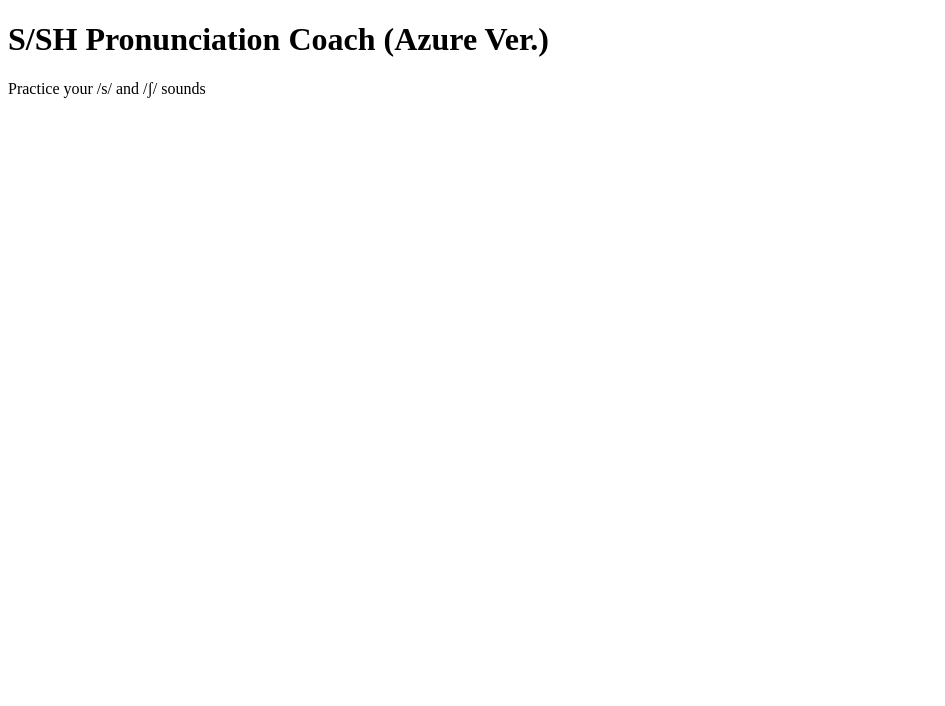
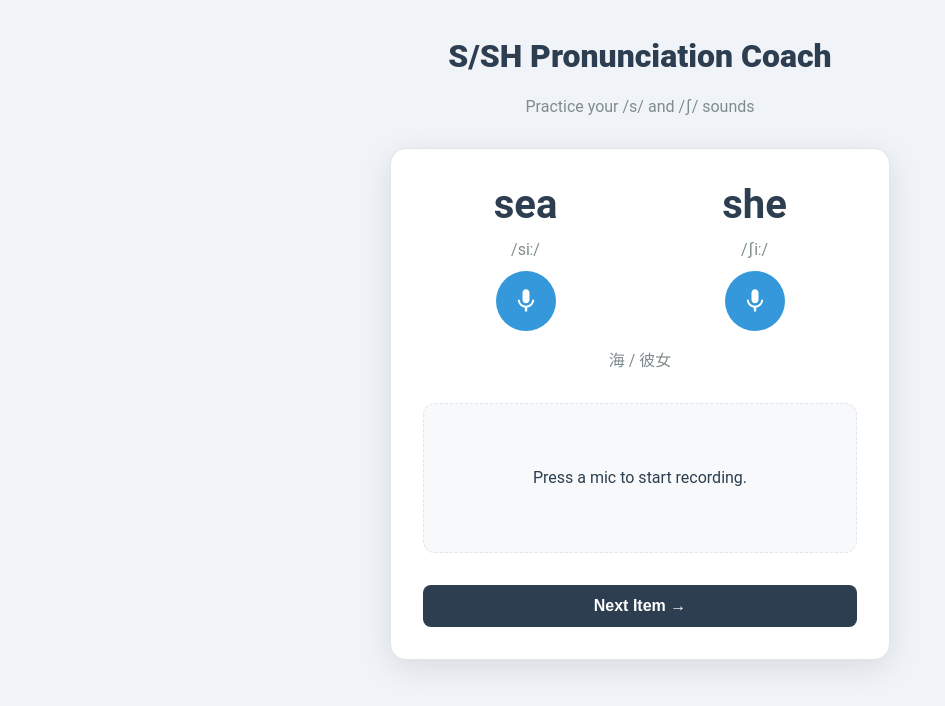
Before and after one commit to yuki5321/vowel-pronunciation-coach, a React (Create React App) app: page / in a window 1280 px wide. Shown: the top 706 px of the page, without its empty margins (0-945 px from the left). Built offline with nearby package versions, Linux system fonts and the light colour scheme.

Commit message:
コミット１１

```diff
--- a/src/App.js
+++ b/src/App.js
@@ -1,12 +1,12 @@
-import React, { useState, useEffect } from "react";
-import axios from "axios"; // API呼び出しのためにaxiosをインストールしてください (npm install axios)
+import React, { useState, useRef } from 'react';
+import axios from 'axios';
 
-// --- アイコンコンポーネント（変更なし） ---
+// --- アイコンコンポーネント ---
 const MicIcon = () => ( <svg xmlns="http://www.w3.org/2000/svg" fill="currentColor" viewBox="0 0 24 24"><path d="M12 14c1.66 0 3-1.34 3-3V5c0-1.66-1.34-3-3-3S9 3.34 9 5v6c0 1.66 1.34 3 3 3zm5.3-3c0 3-2.54 5.1-5.3 5.1S6.7 14 6.7 11H5c0 3.41 2.72 6.23 6 6.72V21h2v-3.28c3.28-.49 6-3.31 6-6.72h-1.7z" /></svg> );
 const CheckIcon = () => ( <svg xmlns="http://www.w3.org/2000/svg" fill="currentColor" viewBox="0 0 24 24"><path d="M9 16.17L4.83 12l-1.42 1.41L9 19 21 7l-1.41-1.41L9 16.17z"/></svg> );
 const CrossIcon = () => ( <svg xmlns="http://www.w3.org/2000/svg" fill="currentColor" viewBox="0 0 24 24"><path d="M19 6.41L17.59 5 12 10.59 6.41 5 5 6.41 10.59 12 5 17.59 6.41 19 12 13.41 17.59 19 19 17.59 13.41 12z"/></svg> );
-// ---
 
+// --- 練習データ ---
 const PRACTICE_ITEMS = [
     { type: 'pair', wordS: 'sea', ipaS: '/siː/', wordSh: 'she', ipaSh: '/ʃiː/', translation: '海 / 彼女' },
     { type: 'pair', wordS: 'seat', ipaS: '/siːt/', wordSh: 'sheet', ipaSh: '/ʃiːt/', translation: '席 / シーツ' },
@@ -15,74 +15,30 @@
     { type: 'sentence', text: 'She sells seashells by the seashore.', ipa: '/ʃiː selz ˈsiːʃelz baɪ ðə ˈsiːʃɔːr/', translation: '彼女は海岸で貝殻を売る' },
 ];
 
-// ✅ 修正点 1: 音声録音の仕組みを変更
-const AudioRecorder = {
-    recorder: null,
-    stream: null,
-    audioChunks: [],
-
-    start: async function() {
-        if (!(navigator.mediaDevices && navigator.mediaDevices.getUserMedia)) {
-            throw new Error("Media Devices API not supported.");
-        }
-        this.stream = await navigator.mediaDevices.getUserMedia({ audio: true });
-        this.audioChunks = [];
-        this.recorder = new MediaRecorder(this.stream);
-
-        this.recorder.ondataavailable = event => {
-            this.audioChunks.push(event.data);
-        };
-
-        this.recorder.start();
-    },
-
-    stop: function() {
-        return new Promise(resolve => {
-            if (!this.recorder) {
-                return resolve(null);
-            }
-            this.recorder.onstop = () => {
-                const audioBlob = new Blob(this.audioChunks, { type: 'audio/wav' });
-                this.stream?.getTracks().forEach(track => track.stop());
-                resolve(audioBlob);
-            };
-            this.recorder.stop();
-        });
-    }
-};
-
 const App = () => {
     const [currentItemIndex, setCurrentItemIndex] = useState(0);
     const [status, setStatus] = useState('idle');
-    const [activeWord, setActiveWord] = useState(null);
-    const [feedback, setFeedback] = useState(null); // Azureからの評価結果を保持
+    const [feedback, setFeedback] = useState(null);
     const [error, setError] = useState('');
+    const mediaRecorder = useRef(null);
+    const audioChunks = useRef([]);
 
-    // ✅ 修正点 2: Azure Functions APIを呼び出す関数
-    const analyzeWithAzure = async (referenceText, audioBlob) => {
+    const analyzeWithAzure = async (audioBlob) => {
+        const referenceText = PRACTICE_ITEMS[currentItemIndex].type === 'pair'
+            ? (activeWord === PRACTICE_ITEMS[currentItemIndex].wordS ? PRACTICE_ITEMS[currentItemIndex].wordS : PRACTICE_ITEMS[currentItemIndex].wordSh)
+            : PRACTICE_ITEMS[currentItemIndex].text;
+
         setStatus('analyzing');
-        setError('');
-        setFeedback(null);
-
-        // BlobをBase64文字列に変換
         const reader = new FileReader();
         reader.readAsDataURL(audioBlob);
-
         reader.onloadend = async () => {
             const audioBase64 = reader.result.split(',')[1];
-            const apiUrl = 'http://localhost:7071/api/evaluatePronunciation'; // ローカルAPIのエンドポイント
-
+            const apiUrl = 'http://localhost:7071/api/evaluatePronunciation';
             try {
-                const response = await axios.post(apiUrl, {
-                    referenceText: referenceText,
-                    audioBase64: audioBase64,
-                });
-
-                // Azureからの結果をfeedback stateに保存
+                const response = await axios.post(apiUrl, { referenceText, audioBase64 });
                 setFeedback(response.data);
                 setStatus('result');
             } catch (err) {
-                console.error("API Error:", err);
                 const errorMessage = err.response?.data?.details || err.message || "An unknown error occurred.";
                 setError(`API Error: ${errorMessage}`);
                 setStatus('idle');
@@ -90,29 +46,35 @@
         };
     };
 
-    // ✅ 修正点 3: 録音開始・停止のハンドラーを修正
-    const handleRecordStart = async (word) => {
-        try {
-            await AudioRecorder.start();
+    const [activeWord, setActiveWord] = useState(null);
+
+    const handleRecord = async (word) => {
         setActiveWord(word);
-            setStatus('recording');
         setError('');
         setFeedback(null);
+        if (status === 'recording') {
+            mediaRecorder.current.stop();
+            setStatus('idle');
+            return;
+        }
+
+        try {
+            const stream = await navigator.mediaDevices.getUserMedia({ audio: true });
+            mediaRecorder.current = new MediaRecorder(stream);
+            audioChunks.current = [];
+            mediaRecorder.current.ondataavailable = event => {
+                audioChunks.current.push(event.data);
+            };
+            mediaRecorder.current.onstop = () => {
+                const audioBlob = new Blob(audioChunks.current, { type: 'audio/wav' });
+                analyzeWithAzure(audioBlob);
+                stream.getTracks().forEach(track => track.stop());
+            };
+            mediaRecorder.current.start();
+            setStatus('recording');
         } catch (err) {
-            setError("Could not start recording. Please check microphone permissions.");
+            setError("マイクの許可を確認してください。");
             setStatus('idle');
-        }
-    };
-
-    const handleRecordStop = async (word, ipa) => {
-        // 同じボタンをもう一度押した場合に停止
-        if (status === 'recording' && activeWord === word) {
-            const audioBlob = await AudioRecorder.stop();
-            if (audioBlob) {
-                await analyzeWithAzure(word, audioBlob);
-            } else {
-                setStatus('idle');
-            }
         }
     };
 
@@ -126,33 +88,84 @@
 
     const currentItem = PRACTICE_ITEMS[currentItemIndex];
     const isAnalyzingOrRecording = status === 'analyzing' || status === 'recording';
-
-    // UI部分のロジックをAzureのfeedbackに合わせて調整
     const isCorrect = feedback ? feedback.accuracyScore > 80 : false;
 
-    // --- UI部分は元のコードとほぼ同じですが、一部ロジックを修正 ---
     return (
         <div className="main-container">
             <header className="header">
-                <h1 className="app-title">S/SH Pronunciation Coach (Azure Ver.)</h1>
+                <h1 className="app-title">S/SH Pronunciation Coach</h1>
                 <p className="app-subtitle">Practice your /s/ and /ʃ/ sounds</p>
             </header>
             <main className="coach-card">
-                 {/* ... (表示部分は元のコードを参考に、ロジックを調整) ... */}
-                 {/* 以下は簡略化した表示の例 */}
+                {currentItem.type === 'pair' ? (
+                    <>
+                        <div className="pair-container">
+                            <div className="word-card">
+                                <h2 className="word">{currentItem.wordS}</h2>
+                                <p className="ipa">{currentItem.ipaS}</p>
+                                <button
+                                    className={`record-btn ${status === 'recording' && activeWord === currentItem.wordS ? 'recording' : ''}`}
+                                    onClick={() => handleRecord(currentItem.wordS)}
+                                    disabled={isAnalyzingOrRecording && activeWord !== currentItem.wordS}
+                                    aria-label={`Record pronunciation for ${currentItem.wordS}`}
+                                >
+                                    <MicIcon />
+                                </button>
+                            </div>
+                            <div className="word-card">
+                                <h2 className="word">{currentItem.wordSh}</h2>
+                                <p className="ipa">{currentItem.ipaSh}</p>
+                                <button
+                                    className={`record-btn ${status === 'recording' && activeWord === currentItem.wordSh ? 'recording' : ''}`}
+                                    onClick={() => handleRecord(currentItem.wordSh)}
+                                    disabled={isAnalyzingOrRecording && activeWord !== currentItem.wordSh}
+                                    aria-label={`Record pronunciation for ${currentItem.wordSh}`}
+                                >
+                                    <MicIcon />
+                                </button>
+                            </div>
+                        </div>
+                        <p className="translation">{currentItem.translation}</p>
+                    </>
+                ) : (
+                    <>
+                        <div className="sentence-container">
+                            <div className="sentence-card">
+                                <p className="sentence-text">{currentItem.text}</p>
+                                <p className="ipa">{currentItem.ipa}</p>
+                                <button
+                                    className={`record-btn ${status === 'recording' && activeWord === currentItem.text ? 'recording' : ''}`}
+                                    onClick={() => handleRecord(currentItem.text)}
+                                    disabled={isAnalyzingOrRecording && activeWord !== currentItem.text}
+                                    aria-label={`Record pronunciation for the sentence`}
+                                >
+                                    <MicIcon />
+                                </button>
+                            </div>
+                        </div>
+                        <p className="translation">{currentItem.translation}</p>
+                    </>
+                )}
+                <div className={`feedback-container ${status === 'result' ? `result ${isCorrect ? 'correct' : 'incorrect'}` : ''}`} aria-live="polite">
+                    {status === 'idle' && <p>Press a mic to start recording.</p>}
+                    {status === 'recording' && <p>Listening... Press the mic again to stop.</p>}
+                    {status === 'analyzing' && <div className="loader" aria-label="Analyzing pronunciation"></div>}
                     {status === 'result' && feedback && (
+                        <>
                             <div className={`feedback-header ${isCorrect ? 'correct' : 'incorrect'}`}>
                                 {isCorrect ? <CheckIcon/> : <CrossIcon/>}
                                 <span>{isCorrect ? "Excellent!" : "Needs Practice"}</span>
-                        <p>Accuracy: {feedback.accuracyScore}</p>
-                        <p>Fluency: {feedback.fluencyScore}</p>
                             </div>
+                            <p className="feedback-text">Accuracy Score: <strong>{feedback.accuracyScore}</strong></p>
+                            <p className="feedback-text">Fluency Score: <strong>{feedback.fluencyScore}</strong></p>
+                            <p className="feedback-text">Pronunciation Score: <strong>{feedback.pronunciationScore}</strong></p>
+                        </>
                     )}
-
-                 {/* エラー表示 */}
+                </div>
+                <button className="next-pair-btn" onClick={handleNextItem}>
+                    Next Item &rarr;
+                </button>
                 {error && <p className="error-message">{error}</p>}
-
-                 {/* ボタンなど（元のコードを参考に実装） */}
             </main>
         </div>
     );
--- /dev/null
+++ b/src/index.css
@@ -0,0 +1,61 @@
+:root {
+  --background-color: #f0f4f8;
+  --card-background: #ffffff;
+  --primary-text: #2c3e50;
+  --secondary-text: #7f8c8d;
+  --accent-color: #3498db;
+  --accent-hover: #2980b9;
+  --success-color: #2ecc71;
+  --error-color: #e74c3c;
+  --border-color: #e0e6ed;
+  --shadow-color: rgba(0, 0, 0, 0.1);
+  --font-body: 'Roboto', 'Noto Sans JP', sans-serif;
+  --font-display: 'Roboto', sans-serif;
+}
+* { box-sizing: border-box; }
+body {
+  margin: 0;
+  font-family: var(--font-body);
+  background-color: var(--background-color);
+  color: var(--primary-text);
+  display: flex;
+  justify-content: center;
+  align-items: flex-start;
+  min-height: 100vh;
+  padding: 1rem;
+}
+#root { width: 100%; max-width: 500px; }
+.main-container { text-align: center; }
+.header { margin-bottom: 2rem; }
+.app-title { font-family: var(--font-display); font-size: 2rem; font-weight: 900; color: var(--primary-text); }
+.app-subtitle { font-size: 1rem; color: var(--secondary-text); }
+.coach-card { background: var(--card-background); border-radius: 16px; padding: 2rem; box-shadow: 0 8px 32px var(--shadow-color); border: 1px solid var(--border-color); }
+.pair-container { display: flex; justify-content: space-around; gap: 1.5rem; margin-bottom: 1rem; }
+.word-card { flex: 1; display: flex; flex-direction: column; align-items: center; gap: 0.75rem; }
+.word { font-family: var(--font-display); font-size: 2.5rem; font-weight: 700; color: var(--primary-text); margin: 0; }
+.sentence-container { display: flex; justify-content: center; margin-bottom: 1rem; }
+.sentence-card { width: 100%; display: flex; flex-direction: column; align-items: center; gap: 0.75rem; }
+.sentence-text { font-family: var(--font-display); font-size: 1.75rem; font-weight: 700; line-height: 1.4; color: var(--primary-text); margin: 0; }
+.ipa, .translation { font-size: 1rem; color: var(--secondary-text); margin: 0; }
+p.translation { margin-bottom: 2rem; }
+.record-btn { background-color: var(--accent-color); color: white; border: none; border-radius: 50%; width: 60px; height: 60px; display: flex; justify-content: center; align-items: center; cursor: pointer; transition: background-color 0.2s, transform 0.2s; outline-offset: 4px; }
+.record-btn:hover:not(:disabled) { background-color: var(--accent-hover); transform: scale(1.05); }
+.record-btn:disabled { background-color: #bdc3c7; cursor: not-allowed; }
+.record-btn.recording { background-color: var(--error-color); animation: pulse 1.5s infinite; }
+.record-btn svg { width: 28px; height: 28px; }
+.feedback-container { min-height: 150px; padding: 1rem; border-radius: 12px; margin-bottom: 2rem; display: flex; flex-direction: column; justify-content: center; align-items: center; background-color: #f8f9fa; border: 1px dashed var(--border-color); }
+.feedback-container.result { border-style: solid; }
+.feedback-container.result.correct { background-color: #e8f8f0; border-color: var(--success-color); }
+.feedback-container.result.incorrect { background-color: #fdeded; border-color: var(--error-color); }
+.feedback-header { display: flex; align-items: center; gap: 0.5rem; font-size: 1.2rem; font-weight: 700; margin-bottom: 0.5rem; }
+.feedback-header.correct { color: var(--success-color); }
+.feedback-header.incorrect { color: var(--error-color); }
+.feedback-header svg { width: 24px; height: 24px; }
+.feedback-text { font-size: 1rem; line-height: 1.5; color: var(--primary-text); margin: 0.25rem 0; }
+.feedback-tip { font-style: italic; color: var(--secondary-text); }
+.next-pair-btn { background-color: var(--primary-text); color: white; border: none; border-radius: 8px; padding: 0.75rem 1.5rem; font-size: 1rem; font-weight: 700; cursor: pointer; transition: background-color 0.2s; width: 100%; }
+.next-pair-btn:hover { background-color: #34495e; }
+.loader { border: 4px solid #f3f3f3; border-top: 4px solid var(--accent-color); border-radius: 50%; width: 40px; height: 40px; animation: spin 1s linear infinite; }
+.error-message { color: var(--error-color); margin-top: 1rem; }
+@keyframes spin { 0% { transform: rotate(0deg); } 100% { transform: rotate(360deg); } }
+@keyframes pulse { 0% { box-shadow: 0 0 0 0 rgba(231, 76, 60, 0.7); } 70% { box-shadow: 0 0 0 10px rgba(231, 76, 60, 0); } 100% { box-shadow: 0 0 0 0 rgba(231, 76, 60, 0); } }
--- a/src/index.js
+++ b/src/index.js
@@ -1,5 +1,6 @@
 import React from 'react';
 import ReactDOM from 'react-dom/client';
+import './index.css';
 import App from './App'; // App.jsを読み込む
 
 // public/index.html の <div id="root"></div> を見つける
```
Also changed, not shown: package.json (+12 -0 lines). Lines whose indentation alone changed are shown as unchanged.
